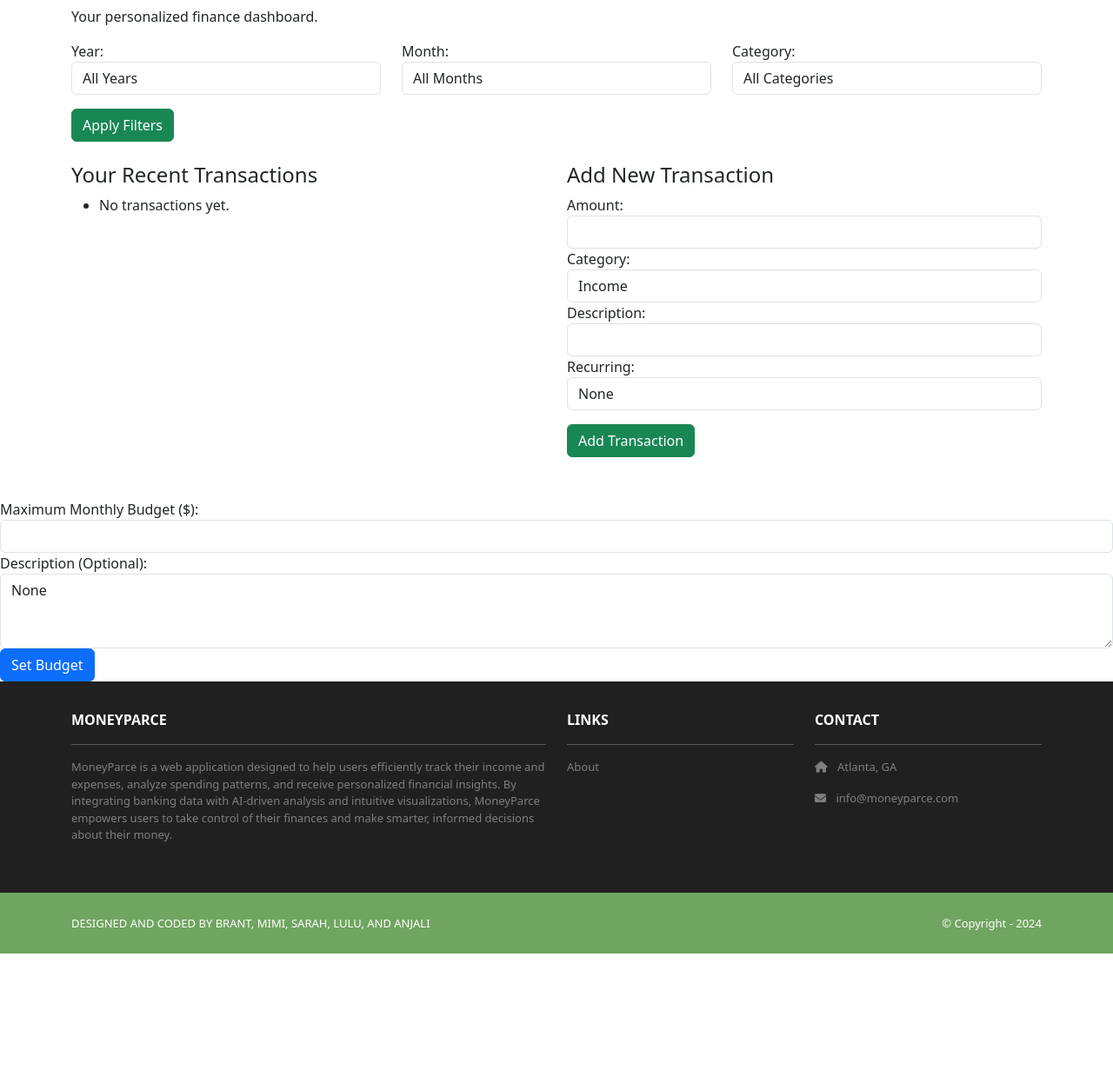
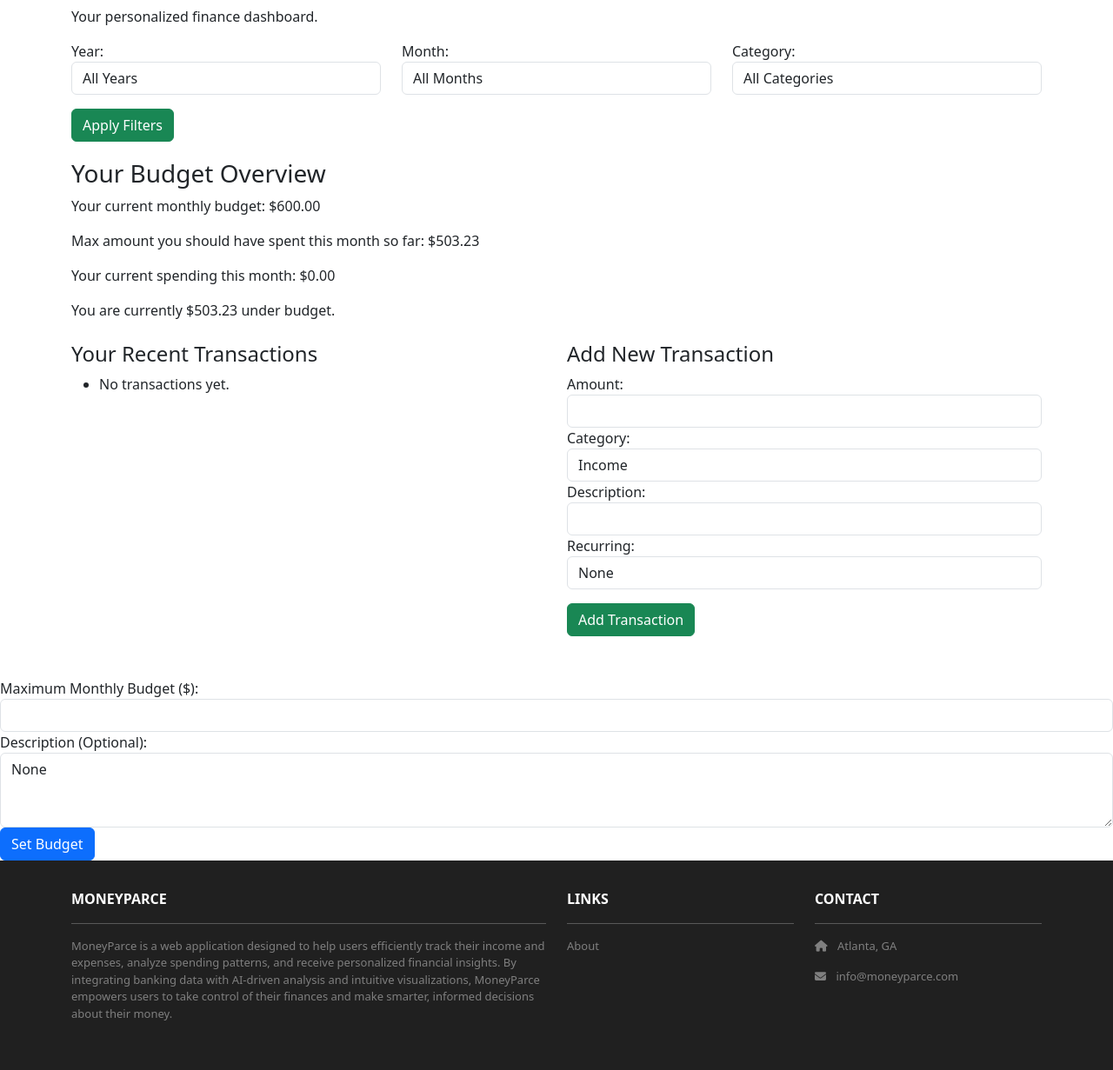
Before and after one commit to sarahfix/MoneyParce, a Django app: page /finance/dashboard/ in a window 1280 px wide. Shown: the part 145-1376 px from the top of the page at 87% size. Before the commit the page ends 1242 px from the top, so only its background shows below. Run offline with Django 5.2, Linux system fonts and the light colour scheme; a user stored in the database is signed in; data comes from the database, SQL or seed files in the repository; both versions use the stored data as it was after the commit; data that the repository does not hold is empty; some libraries are stand-ins or nearby versions; some web fonts are replaced.

Commit message:
first django setup

```diff
--- a/moneyparce/finance/forms.py
+++ b/moneyparce/finance/forms.py
@@ -10,9 +10,9 @@
 class BudgetForm(forms.ModelForm):
     class Meta:
         model = Budget
-        fields = ['monthly_budget', 'description']  # Adding description field
+        fields = ['amount', 'description']  # Use 'amount' instead of 'monthly_budget'
 
-    monthly_budget = forms.DecimalField(
+    amount = forms.DecimalField(  # Change this to 'amount'
         max_digits=10,
         decimal_places=2,
         required=True,
@@ -20,6 +20,6 @@
     )
 
     description = forms.CharField(
-        required=False,  # Description is optional
+        required=False,
         widget=forms.Textarea(attrs={'placeholder': 'Optional description for your budget'})
     )
--- a/moneyparce/finance/templates/finance/dashboard.html
+++ b/moneyparce/finance/templates/finance/dashboard.html
@@ -52,6 +52,27 @@
         <button type="submit" class="btn btn-success mt-3">Apply Filters</button>
     </form>
 
+    <!-- Space between Apply Filters and Budget Overview -->
+    <div style="margin-top: 20px;"></div>
+
+    <!-- Display the user's budget information -->
+    {% if monthly_budget %}
+    <div class="budget-info">
+        <h3>Your Budget Overview</h3>
+        <p>Your current monthly budget: ${{ monthly_budget }}</p>
+        <p>Max amount you should have spent this month so far: ${{ target_spending|floatformat:2 }}</p>
+        <p>Your current spending this month: ${{ monthly_spending|floatformat:2 }}</p>
+        <p>{{ budget_status }}</p>
+    </div>
+    {% else %}
+    <div class="budget-info">
+        <h3>You haven't set a budget yet.</h3>
+    </div>
+    {% endif %}
+
+    <!-- Space between Budget Overview and Recent Transactions -->
+    <div style="margin-bottom: 20px;"></div>
+
     <div class="row mt-4">
         <div class="col-md-6">
             <h4>Your Recent Transactions</h4>
@@ -92,7 +113,7 @@
                 <div class="form-group">
                     <label for="recurring">Recurring:</label>
                     <select name="recurring" class="form-control" required>
-                        <option value="none">None</option>
+                        <option value="one_time">None</option>
                         <option value="weekly">Weekly</option>
                         <option value="biweekly">Biweekly</option>
                         <option value="monthly">Monthly</option>
@@ -106,11 +127,11 @@
 </div>
 
 <!-- Budget Setting Section -->
- <form method="POST">
+<form method="POST" action="{% url 'finance:set_budget' %}">
     {% csrf_token %}
     <div class="form-group">
-            <label for="monthly_budget">Maximum Monthly Budget ($):</label>
-            <input type="number" step="0.01" name="monthly_budget" class="form-control" id="monthly_budget" value="{{ form.monthly_budget.value }}" required>
+        <label for="amount">Maximum Monthly Budget ($):</label>
+        <input type="number" step="0.01" name="amount" class="form-control" id="amount" value="{{ form.amount.value }}" required>
     </div>
 
     <div class="form-group">
--- a/moneyparce/finance/urls.py
+++ b/moneyparce/finance/urls.py
@@ -5,5 +5,5 @@
 
 urlpatterns = [
     path('dashboard/', dashboard, name='dashboard'),
-    path('set-budget/', set_budget, name='set_budget'),  # Add this line
+    path('set-budget/', set_budget, name='set_budget'),  # Ensure this line exists
 ]
--- a/moneyparce/finance/views.py
+++ b/moneyparce/finance/views.py
@@ -2,10 +2,12 @@
 from django.contrib.auth.decorators import login_required
 from django.utils import timezone
 from datetime import timedelta, date
-from .models import Transaction
+from .models import Transaction, Budget
 from .forms import TransactionForm, BudgetForm
+from decimal import Decimal
+from django.db import models
 
-@login_required
+'''@login_required
 def dashboard(request):
     today = timezone.now().date()  # Get today's date
     current_year = today.year
@@ -38,6 +40,11 @@
         if form.is_valid():
             transaction = form.save(commit=False)
             transaction.user = request.user  # Ensure the logged-in user is saved with the transaction
+
+            # **Explicitly Save One-Time Transactions**
+            if transaction.recurring == "one_time":
+                transaction.save()
+                return redirect("finance:dashboard")
 
             # Get the recurrence type
             recurrence = transaction.recurring
@@ -108,18 +115,171 @@
         'year_filter': year_filter,
         'month_filter': month_filter,
         'category_filter': category_filter
+    }) '''
+@login_required
+def dashboard(request):
+    today = timezone.now().date()  # Get today's date
+    current_year = today.year
+    current_month = today.month
+
+    # Get all transactions for the logged-in user
+    transactions = Transaction.objects.filter(user=request.user)
+
+    # Default filters (current year and month)
+    year_filter = request.GET.get('year', current_year)
+    month_filter = request.GET.get('month', current_month)
+    category_filter = request.GET.get('category', None)
+
+    # Apply the filters based on user input
+    if year_filter:
+        transactions = transactions.filter(fake_date__year=year_filter)
+
+    if month_filter:
+        transactions = transactions.filter(fake_date__month=month_filter)
+
+    if category_filter:
+        transactions = transactions.filter(category=category_filter)
+
+    # Filter out transactions that are in the future
+    transactions = transactions.filter(fake_date__lte=today)
+
+    # Get the current month's budget, if set
+    budget = Budget.objects.filter(user=request.user).first()
+
+    # Initialize budget-related variables
+    monthly_budget = 0
+    monthly_spending = 0
+    budget_status = ""
+    target_spending = 0  # Set default to 0 if no budget exists
+
+    if budget:
+        monthly_budget = budget.amount
+        days_in_month = (date(current_year, current_month + 1, 1) - date(current_year, current_month, 1)).days
+        days_passed = today.day
+        target_spending = monthly_budget * Decimal(days_passed) / Decimal(days_in_month)
+
+        # Calculate current spending for this month (non-income transactions)
+        monthly_spending = transactions.filter(
+            fake_date__month=current_month,
+            recurring__in=["one_time", "monthly", "weekly", "biweekly"]  # Include all recurring types
+        ).exclude(
+            category="income"  # Exclude income transactions
+        ).aggregate(
+            total_spent=models.Sum('amount')
+        )['total_spent'] or 0
+
+        # Determine over/under budget
+        if monthly_spending > target_spending:
+            budget_status = f"You are currently ${monthly_spending - target_spending:.2f} over budget."
+        else:
+            budget_status = f"You are currently ${target_spending - monthly_spending:.2f} under budget."
+
+    # Handle form submission for new transactions
+    if request.method == "POST":
+        form = TransactionForm(request.POST)
+        if form.is_valid():
+            transaction = form.save(commit=False)
+            transaction.user = request.user  # Ensure the logged-in user is saved with the transaction
+
+            # **Explicitly Save One-Time Transactions**
+            if transaction.recurring == "one_time":
+                transaction.save()
+                return redirect("finance:dashboard")
+
+            # Get the recurrence type
+            recurrence = transaction.recurring
+            today = timezone.now().date()  # Get today's date
+
+            # Define the recurrence logic
+            if recurrence == "weekly":
+                start_date = today
+                end_date = date(2025, 12, 31)  # End of 2025
+                while start_date <= end_date:
+                    fake_date = start_date
+                    Transaction.objects.create(
+                        user=request.user,
+                        amount=transaction.amount,
+                        category=transaction.category,
+                        description=transaction.description,
+                        recurring=transaction.recurring,
+                        fake_date=fake_date
+                    )
+                    start_date += timedelta(weeks=1)
+
+            elif recurrence == "biweekly":
+                start_date = today
+                end_date = date(2025, 12, 31)
+                while start_date <= end_date:
+                    fake_date = start_date
+                    Transaction.objects.create(
+                        user=request.user,
+                        amount=transaction.amount,
+                        category=transaction.category,
+                        description=transaction.description,
+                        recurring=transaction.recurring,
+                        fake_date=fake_date
+                    )
+                    start_date += timedelta(weeks=2)
+
+            elif recurrence == "monthly":
+                start_date = today.replace(day=1)
+                end_date = date(2025, 12, 31)
+                while start_date <= end_date:
+                    fake_date = start_date
+                    Transaction.objects.create(
+                        user=request.user,
+                        amount=transaction.amount,
+                        category=transaction.category,
+                        description=transaction.description,
+                        recurring=transaction.recurring,
+                        fake_date=fake_date
+                    )
+                    if start_date.month == 12:
+                        start_date = start_date.replace(year=start_date.year + 1, month=1)
+                    else:
+                        start_date = start_date.replace(month=start_date.month + 1)
+
+            # Redirect back to the dashboard after creating the recurring transactions
+            return redirect("finance:dashboard")
+
+    else:
+        form = TransactionForm()
+
+    # Order transactions by fake_date (most recent first)
+    transactions = transactions.order_by('-fake_date')
+
+    # Pass data to the template
+    return render(request, 'finance/dashboard.html', {
+        'transactions': transactions,
+        'form': form,
+        'year_filter': year_filter,
+        'month_filter': month_filter,
+        'category_filter': category_filter,
+        'monthly_budget': monthly_budget,
+        'monthly_spending': monthly_spending,
+        'budget_status': budget_status,
+        'target_spending': target_spending,
     })
+
+
 
 @login_required
 def set_budget(request):
     if request.method == 'POST':
         form = BudgetForm(request.POST)
         if form.is_valid():
+            # Delete any existing budget for the user
+            Budget.objects.filter(user=request.user).delete()
+
+            # Save the new budget
             budget = form.save(commit=False)
-            budget.user = request.user  # Assign the logged-in user to the budget
-            budget.save()  # Save the budget for the user
+            budget.user = request.user
+            budget.save()
+
             return redirect('finance:dashboard')  # Redirect to the dashboard
     else:
-        form = BudgetForm()  # Create an empty form for GET request
+        # Pre-fill form with existing budget if available
+        existing_budget = Budget.objects.filter(user=request.user).first()
+        form = BudgetForm(instance=existing_budget) if existing_budget else BudgetForm()
 
     return render(request, 'finance/set_budget.html', {'form': form})
```
Also changed, not shown: moneyparce/db.sqlite3. Lines whose indentation alone changed are shown as unchanged.
